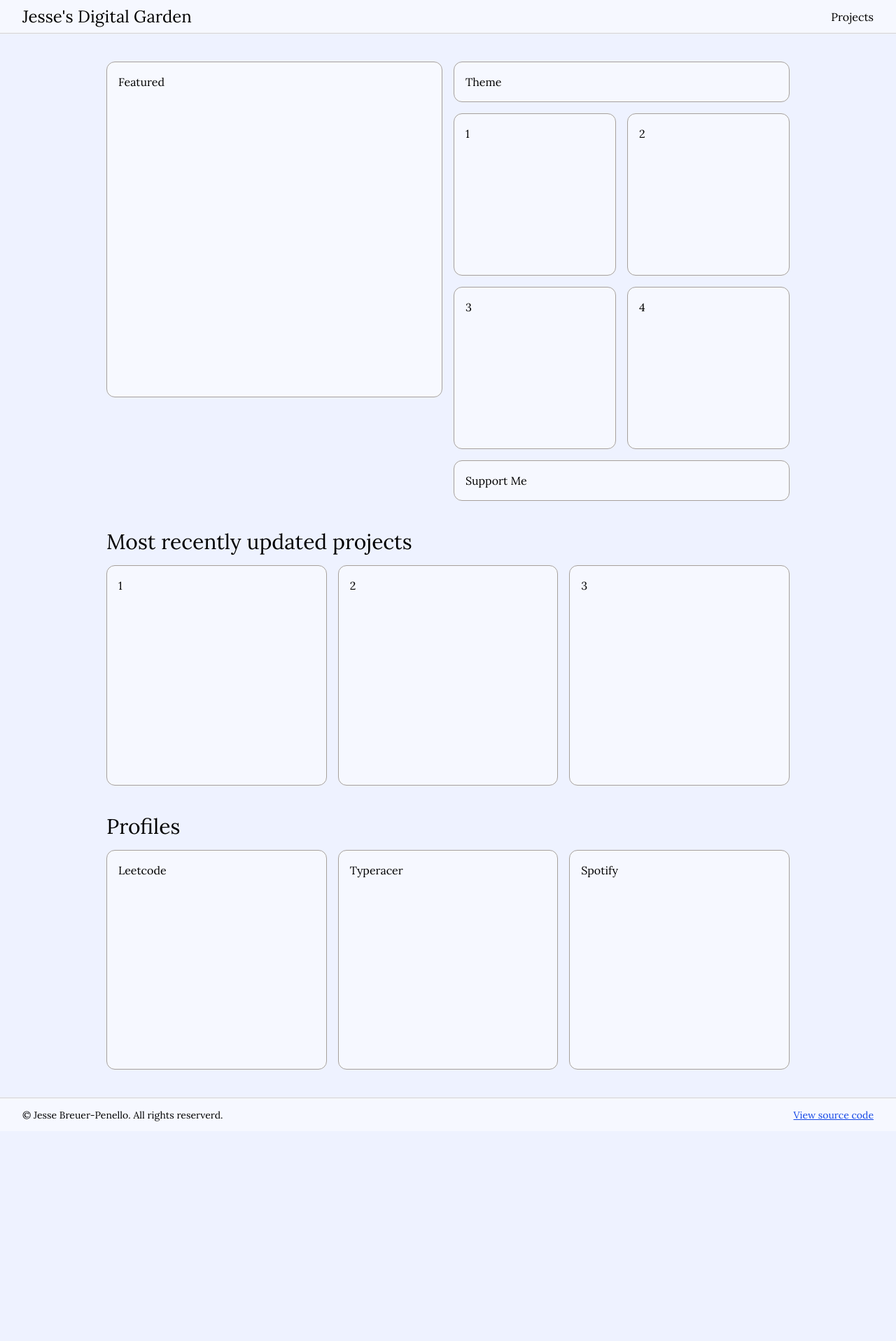
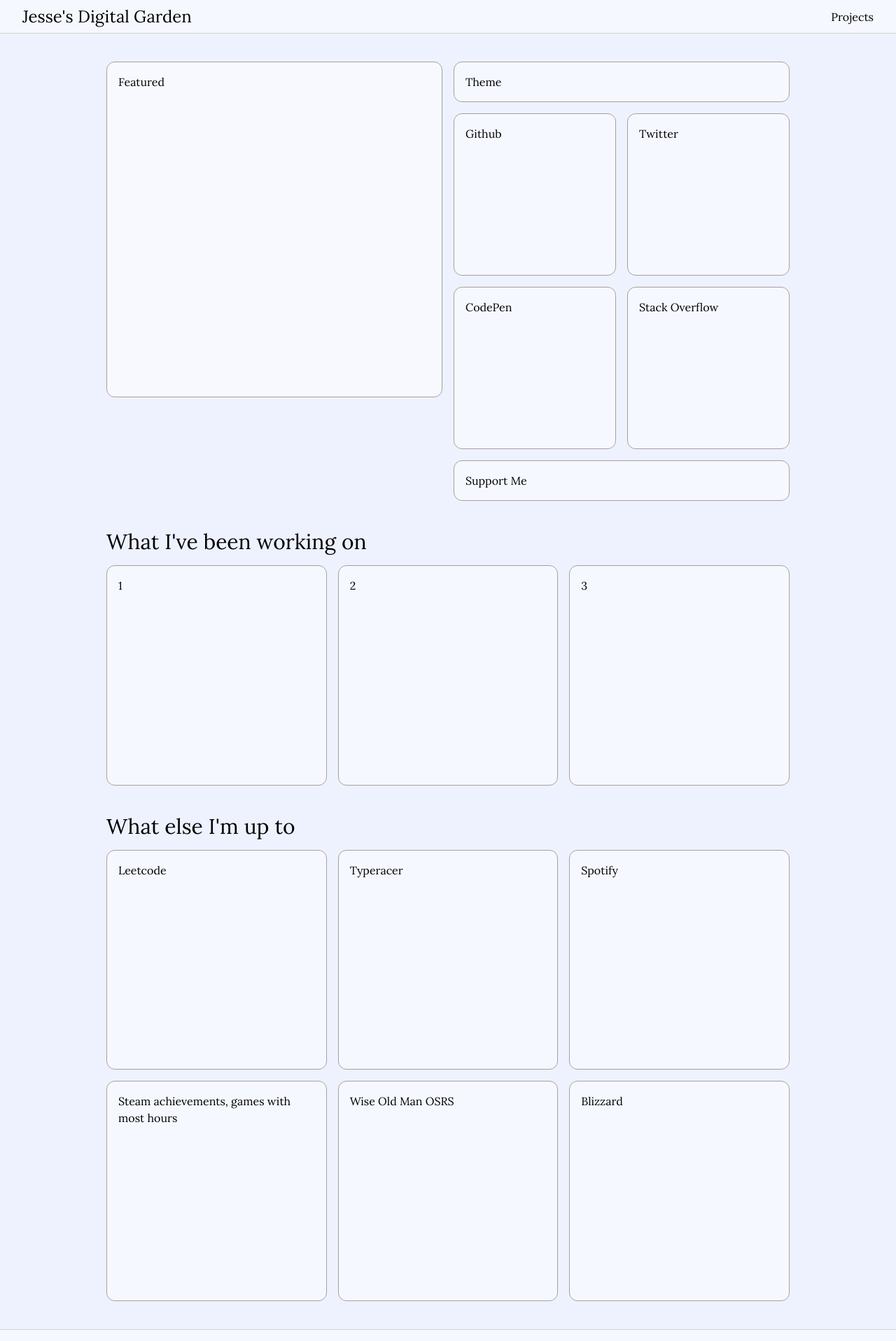
Before and after one commit to steezplusplus/digital-garden, a Next.js app: page /new in a window 1280 px wide. Shown: the top 1917 px of the page at 70% size. Before the commit the page ends 1617 px from the top, so only its background shows below. Built offline with nearby package versions, Linux system fonts and the light colour scheme.

Commit message:
feat: flesh out sections

```diff
--- a/src/app/new/page.tsx
+++ b/src/app/new/page.tsx
@@ -9,10 +9,10 @@ export default function NewGridPage() {
           <Grid className='grid-cols-1'>
             <Grid.Item>Theme</Grid.Item>
             <Grid className='grid-cols-2'>
-              <Grid.Item className='aspect-square'>1</Grid.Item>
-              <Grid.Item className='aspect-square'>2</Grid.Item>
-              <Grid.Item className='aspect-square'>3</Grid.Item>
-              <Grid.Item className='aspect-square'>4</Grid.Item>
+              <Grid.Item className='aspect-square'>Github</Grid.Item>
+              <Grid.Item className='aspect-square'>Twitter</Grid.Item>
+              <Grid.Item className='aspect-square'>CodePen</Grid.Item>
+              <Grid.Item className='aspect-square'>Stack Overflow</Grid.Item>
             </Grid>
             <Grid.Item>Support Me</Grid.Item>
           </Grid>
@@ -21,7 +21,7 @@ export default function NewGridPage() {
 
       <section aria-labelledby='Projects'>
         <h2 className="mb-4 text-3xl">
-          Most recently updated projects
+          What I've been working on
         </h2>
         <Grid className="grid-cols-1 sm:grid-cols-2 md:grid-cols-3">
           <Grid.Item className='aspect-square'>1</Grid.Item>
@@ -32,12 +32,15 @@ export default function NewGridPage() {
 
       <section aria-labelledby='About'>
         <h2 className="mb-4 text-3xl">
-          Profiles
+          What else I'm up to
         </h2>
         <Grid className="grid-cols-1 sm:grid-cols-2 md:grid-cols-3">
           <Grid.Item className='aspect-square'>Leetcode</Grid.Item>
           <Grid.Item className='aspect-square'>Typeracer</Grid.Item>
           <Grid.Item className='aspect-square'>Spotify</Grid.Item>
+          <Grid.Item className='aspect-square'>Steam achievements, games with most hours</Grid.Item>
+          <Grid.Item className='aspect-square'>Wise Old Man OSRS</Grid.Item>
+          <Grid.Item className='aspect-square'>Blizzard</Grid.Item>
         </Grid>
       </section>
     </>
```
